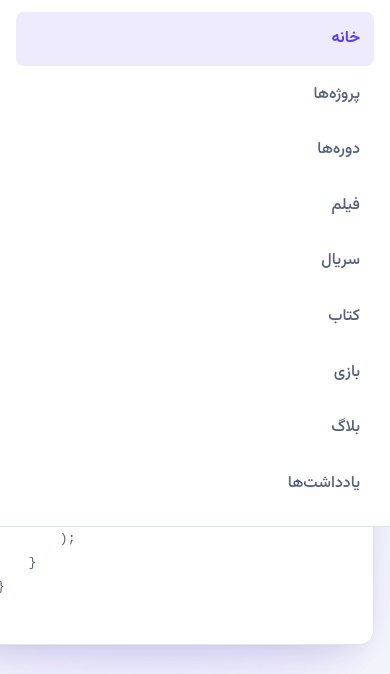
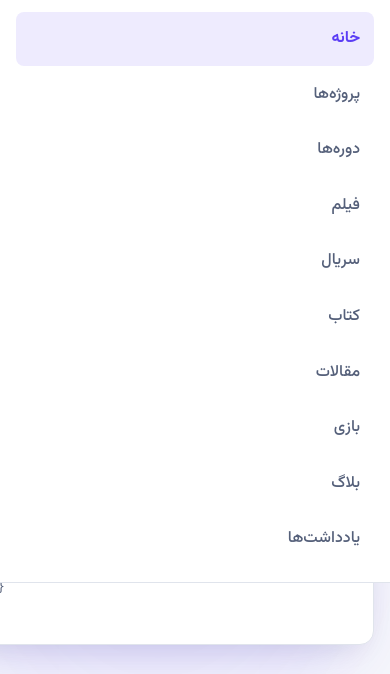
Before and after one commit to akbarjimi/akbarjimi.github.io, a plain HTML site: page index.html in a window 390 px wide. Both pictures are taken after a click on the button 123 px from the left and 34 px from the top of the page. Shown: the part 72-746 px from the top of the page. Drawn offline with Linux system fonts and the light colour scheme.

Commit message:
added favicon and dynamic navbar

```diff
--- a/css/style.css
+++ b/css/style.css
@@ -635,25 +635,6 @@ button {
 @media (max-width: 960px) {
   .hero-inner { grid-template-columns: 1fr; }
   .hero-visual { order: -1; max-width: 520px; }
-  .nav {
-    position: fixed;
-    inset: var(--header-h) 0 auto 0;
-    flex-direction: column;
-    padding: 16px;
-    background: var(--bg-elev);
-    border-block-end: 1px solid var(--border);
-    transform: translateY(-8px);
-    opacity: 0;
-    visibility: hidden;
-    transition: opacity var(--dur) var(--ease), transform var(--dur) var(--ease), visibility var(--dur);
-    margin: 0;
-    gap: 2px;
-    max-height: calc(100dvh - var(--header-h));
-    overflow-y: auto;
-  }
-  .nav.is-open { opacity: 1; visibility: visible; transform: none; }
-  .nav a { padding: 12px 14px; font-size: 1rem; }
-  .menu-btn { display: grid; }
 }
 
 @media (max-width: 620px) {
@@ -3307,3 +3288,49 @@ body.search-open {
     box-shadow: none;
   }
 }
+
+/* =========================================================
+   Navigation — JS injection + noscript fallback
+   ========================================================= */
+
+/* noscript wrapper is transparent so its children join the flex row */
+.nav > noscript {
+  display: contents;
+}
+
+/* Show hamburger earlier so a 10-item nav never wraps awkwardly */
+@media (max-width: 1080px) {
+  .nav {
+    position: fixed;
+    inset: var(--header-h) 0 auto 0;
+    flex-direction: column;
+    padding: 16px;
+    background: var(--bg-elev);
+    border-block-end: 1px solid var(--border);
+    transform: translateY(-8px);
+    opacity: 0;
+    visibility: hidden;
+    transition: opacity var(--dur) var(--ease),
+    transform var(--dur) var(--ease),
+    visibility var(--dur);
+    margin: 0;
+    gap: 2px;
+    max-height: calc(100dvh - var(--header-h));
+    overflow-y: auto;
+  }
+
+  .nav.is-open {
+    opacity: 1;
+    visibility: visible;
+    transform: none;
+  }
+
+  .nav a {
+    padding: 12px 14px;
+    font-size: 1rem;
+  }
+
+  .menu-btn {
+    display: grid;
+  }
+}
--- a/index.html
+++ b/index.html
@@ -7,6 +7,10 @@
   <meta name="theme-color" content="#0b0d12">
   <title>محمد اکبری — خانه</title>
   <meta name="description" content="خانهٔ دیجیتال محمد اکبری؛ توسعه‌دهندهٔ بک‌اند PHP و Laravel. پروژه‌ها، دوره‌ها، بلاگ، یادداشت‌ها و تجربه‌های رسانه‌ای.">
+  <link rel="icon" href="favicon.svg" type="image/svg+xml">
+  <link rel="icon" href="favicon.ico" sizes="32x32">
+  <link rel="apple-touch-icon" href="apple-touch-icon.png">
+  <link rel="manifest" href="site.webmanifest">
   <link rel="preconnect" href="https://fonts.googleapis.com">
   <link rel="preconnect" href="https://fonts.gstatic.com" crossorigin>
   <link href="https://fonts.googleapis.com/css2?family=Vazirmatn:wght@300..900&family=JetBrains+Mono:wght@400;600&display=swap" rel="stylesheet">
--- a/js/data.js
+++ b/js/data.js
@@ -11,6 +11,20 @@ const DATA = {
         location: 'تهران',
         goodreads: 'https://www.goodreads.com/user/show/',
     },
+
+    /* ---------- منوی اصلی ---------- */
+    nav: [
+        {href: 'index.html', label: 'خانه', page: 'home'},
+        {href: 'projects.html', label: 'پروژه‌ها', page: 'projects'},
+        {href: 'courses.html', label: 'دوره‌ها', page: 'courses'},
+        {href: 'movies.html', label: 'فیلم', page: 'movies'},
+        {href: 'series.html', label: 'سریال', page: 'series'},
+        {href: 'books.html', label: 'کتاب', page: 'books'},
+        {href: 'papers.html', label: 'مقالات', page: 'papers'},
+        {href: 'games.html', label: 'بازی', page: 'games'},
+        {href: 'blog.html', label: 'بلاگ', page: 'blog'},
+        {href: 'notes.html', label: 'یادداشت‌ها', page: 'notes'},
+    ],
 
     /* ---------- پروژه‌ها ---------- */
     projects: [
--- a/js/main.js
+++ b/js/main.js
@@ -87,16 +87,22 @@
   });
 
   /* =========================================================
-     ۴. لینک فعال در ناوبری
+     ۴. منوی اصلی — رندر از DATA.nav
      ========================================================= */
-  const page = document.body.dataset.page;
-  $$('#siteNav a').forEach((a) => {
-    const href = a.getAttribute('href');
-    if (href === `${page}.html` || (page === 'home' && href === 'index.html')) {
-      a.setAttribute('aria-current', 'page');
-    }
-  });
-
+  function renderSiteNav() {
+    const nav = document.getElementById('siteNav');
+    if (!nav) return;
+    const items = DATA.nav || [];
+    if (!items.length) return;
+
+    const current = document.body.dataset.page;
+    nav.innerHTML = items.map((item) => {
+      const isCurrent = item.page === current ||
+          (current === 'home' && item.href === 'index.html');
+      const currentAttr = isCurrent ? ' aria-current="page"' : '';
+      return `<a href="${escape(item.href)}"${currentAttr}>${escape(item.label)}</a>`;
+    }).join('');
+  }
   /* =========================================================
      ۵. Reveal on scroll — observer مشترک
      ========================================================= */
@@ -1662,6 +1668,7 @@
      ========================================================= */
   function init() {
     /* ابتدا همهٔ رندرها */
+    renderSiteNav();
     renderStats();
     renderHomeProjects();
     renderProjectsGrid();
```
Also changed, not shown: blog.html (+4 -0 lines), books.html (+4 -0 lines), courses.html (+4 -0 lines), games.html (+4 -0 lines), movies.html (+4 -0 lines), notes.html (+4 -0 lines), papers.html (+4 -0 lines), projects.html (+4 -0 lines), purser.html (+4 -0 lines), series.html (+4 -0 lines), favicon.svg (added), site.webmanifest (added).
